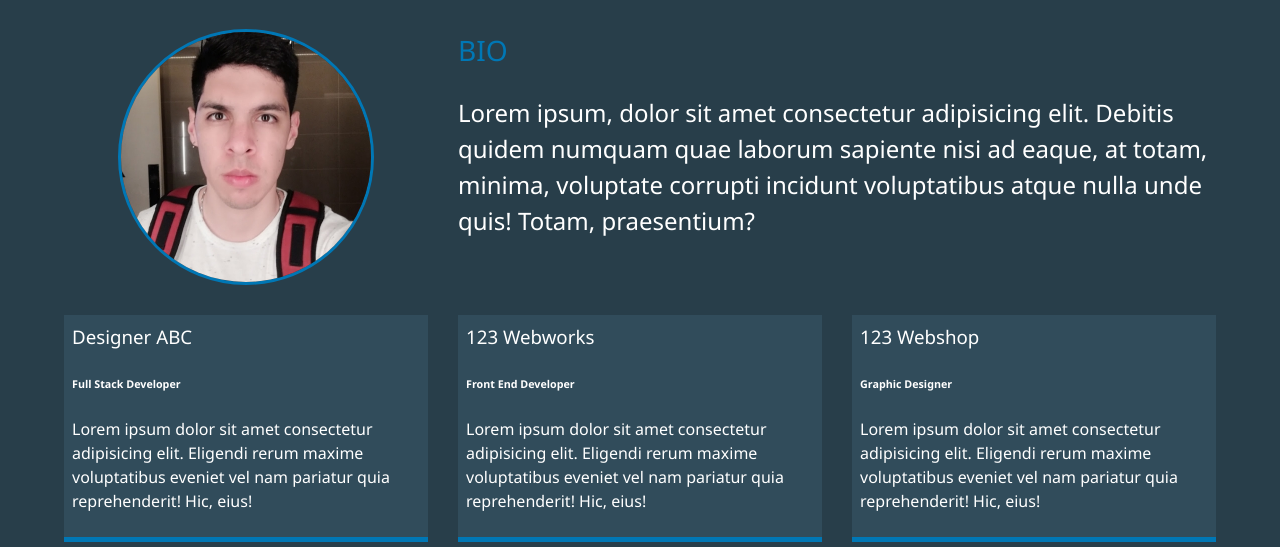
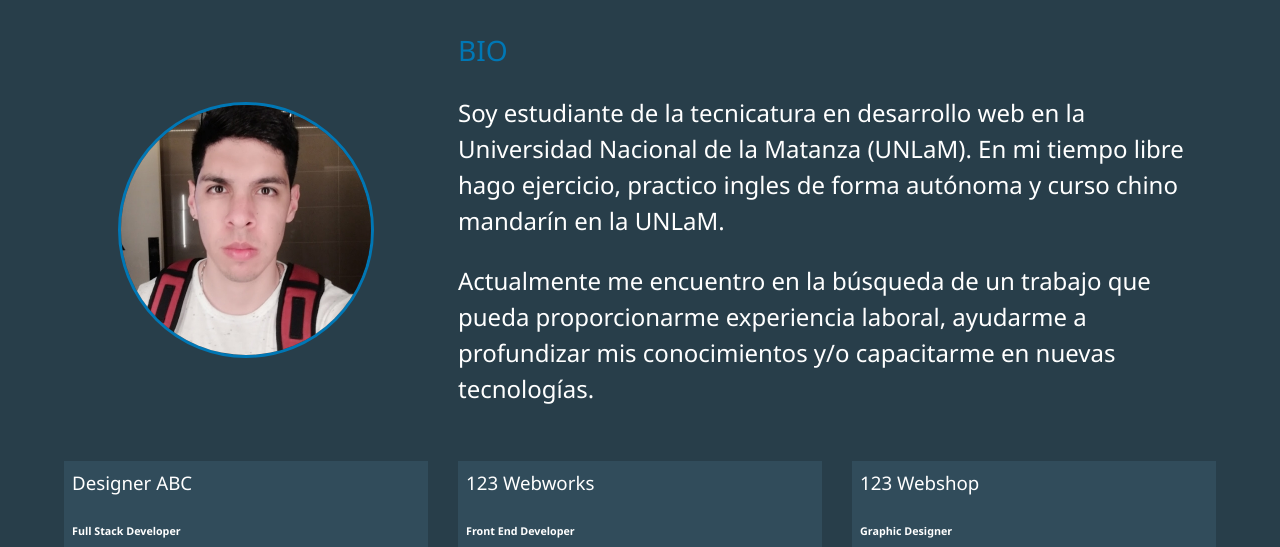
Before and after one commit to MatiasSanchez-l/MiPortfolio, a website: page dist/about.html in a window 1280 px wide. Shown: the part 253-800 px from the top of the page. Drawn offline with Linux system fonts and the light colour scheme.

Commit message:
se actualizo biografia

```diff
--- a/dist/about.html
+++ b/dist/about.html
@@ -56,7 +56,8 @@
 
         <div class="bio">
             <h3 class="text-secondary">BIO</h3>
-            <p>Lorem ipsum, dolor sit amet consectetur adipisicing elit. Debitis quidem numquam quae laborum sapiente nisi ad eaque, at totam, minima, voluptate corrupti incidunt voluptatibus atque nulla unde quis! Totam, praesentium?</p>
+            <p>Soy estudiante de la tecnicatura en desarrollo web en la Universidad Nacional de la Matanza (UNLaM). En mi tiempo libre hago ejercicio, practico ingles de forma autónoma y curso chino mandarín en la UNLaM. </p>
+            <p>Actualmente me encuentro en la búsqueda de un trabajo que pueda proporcionarme experiencia laboral, ayudarme a profundizar mis conocimientos y/o capacitarme en nuevas tecnologías.</p>
         </div>
 
         <div class="job job-1">
```
Also changed, not shown: dist/contact.html (+2 -2 lines).
